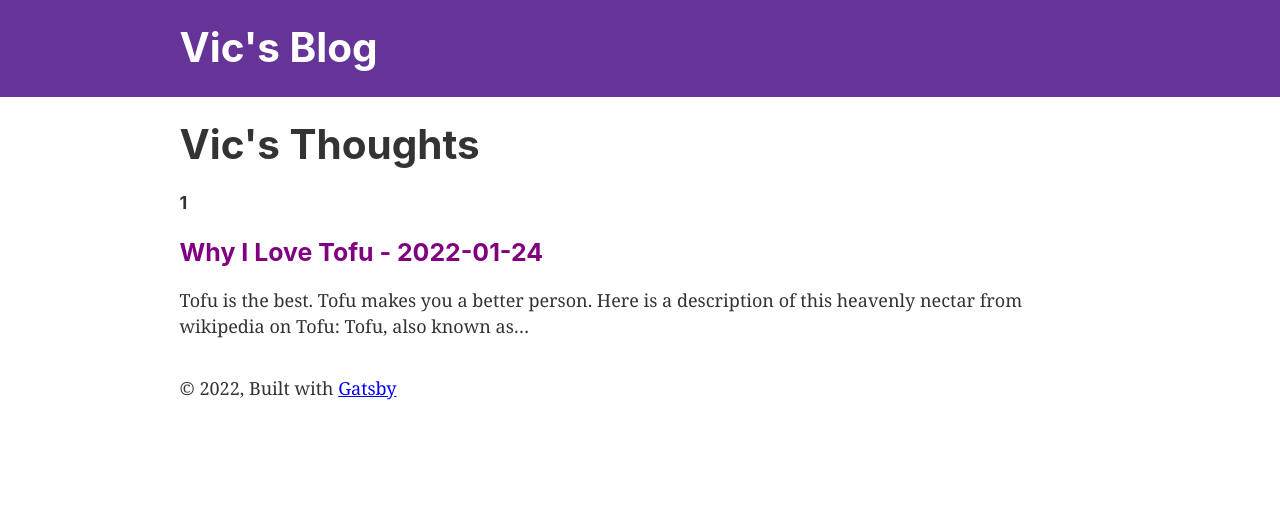
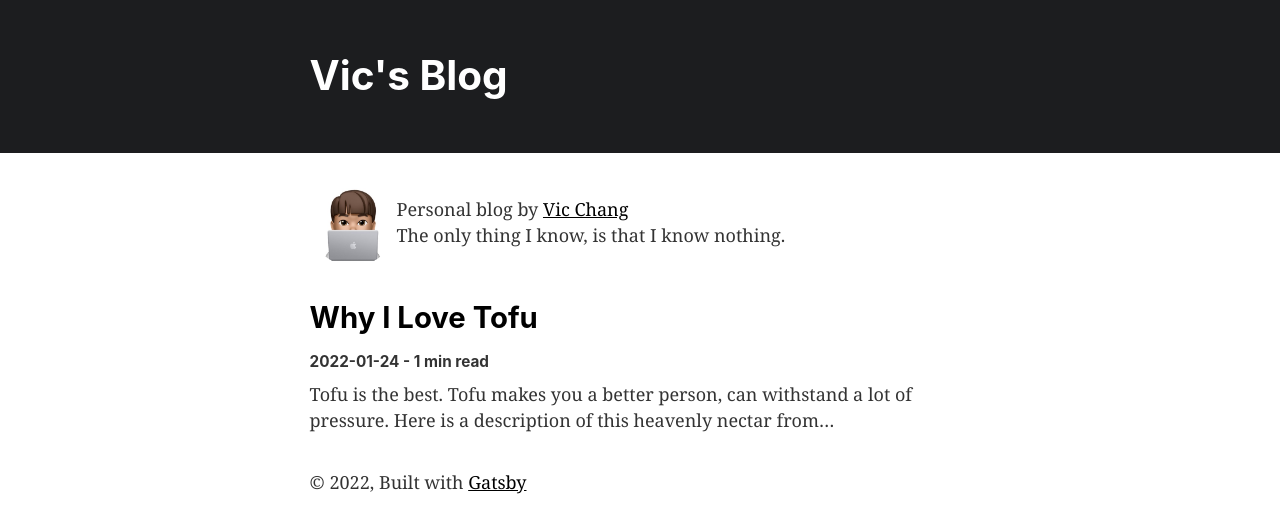
Before and after one commit to croissant0517/gatsby-blog, a Gatsby site: page / in a window 1280 px wide. Built offline with nearby package versions, Linux system fonts and the light colour scheme; Gatsby itself is replaced by a stand-in of ours.

Commit message:
add personal introduction

```diff
--- a/src/components/header.js
+++ b/src/components/header.js
@@ -5,15 +5,15 @@ import { Link } from "gatsby"
 const Header = ({ siteTitle }) => (
   <header
     style={{
-      background: `rebeccapurple`,
+      background: `#1c1d1f`,
       marginBottom: `1.45rem`,
     }}
   >
     <div
       style={{
         margin: `0 auto`,
-        maxWidth: 960,
-        padding: `1.45rem 1.0875rem`,
+        maxWidth: 700,
+        padding: `3rem 1.0875rem`,
       }}
     >
       <h1 style={{ margin: 0 }}>
--- /dev/null
+++ b/src/components/introduction.js
@@ -0,0 +1,29 @@
+import * as React from "react"
+import { StaticImage } from "gatsby-plugin-image"
+import styled from "styled-components"
+
+const IntroduceContainer = styled.div`
+    display: flex;
+    justify-content: flex-start;
+    align-items: center;
+    margin-bottom: 2rem;
+`
+
+const IntroduceContent = styled.div`
+    display: flex;
+    flex-direction: column;
+`
+
+const Introduce = () => {
+    return (
+        <IntroduceContainer>
+            <StaticImage src="../images/5565F4C7-E1EB-4CA1-88D3-E7289FEDB336.png" alt="my-photo" width={87} height={87}/>
+            <IntroduceContent>
+                <span>Personal blog by <a href="https://github.com/croissant0517">Vic Chang</a></span>
+                <span>The only thing I know, is that I know nothing.</span>
+            </IntroduceContent>
+        </IntroduceContainer>
+    )
+}
+
+export default Introduce;
--- a/src/components/layout.css
+++ b/src/components/layout.css
@@ -51,7 +51,7 @@ template {
   display: none;
 }
 a {
-  background-color: transparent;
+  color: black;
   -webkit-text-decoration-skip: objects;
 }
 a:active,
--- a/src/components/layout.js
+++ b/src/components/layout.js
@@ -29,7 +29,7 @@ const Layout = ({ children }) => {
       <div
         style={{
           margin: `0 auto`,
-          maxWidth: 960,
+          maxWidth: 700,
           padding: `0 1.0875rem 1.45rem`,
         }}
       >
--- a/src/markdown-pages/tofu.md
+++ b/src/markdown-pages/tofu.md
@@ -5,15 +5,15 @@ date: "2022-01-24"
 
 ### Tofu is the best.
 
-Tofu makes you a better person.
+Tofu makes you a better person, can withstand a lot of pressure.
 
 Here is a description of this heavenly nectar from wikipedia on [Tofu](https://en.wikipedia.org/wiki/Tofu):
 
-> Tofu, also known as bean curd, is a food prepared by coagulating
-> soy milk and then pressing the resulting curds into solid white
-> blocks of varying softness; it can be silken, soft, firm, extra
-> firm or super firm. Beyond these broad textural categories,
-> there are many varieties of tofu. It has a subtle flavor,
-> so it can be used in savory and sweet dishes. It is often
-> seasoned or marinated to suit the dish and its flavors, and
-> due to its spongy texture it absorbs flavours well.
+Tofu, also known as bean curd, is a food prepared by coagulating
+soy milk and then pressing the resulting curds into solid white
+blocks of varying softness; it can be silken, soft, firm, extra
+firm or super firm. Beyond these broad textural categories,
+there are many varieties of tofu. It has a subtle flavor,
+so it can be used in savory and sweet dishes. It is often
+seasoned or marinated to suit the dish and its flavors, and
+due to its spongy texture it absorbs flavours well.
--- a/src/pages/index.js
+++ b/src/pages/index.js
@@ -4,34 +4,40 @@ import styled from "styled-components"
 import slugify from '@sindresorhus/slugify';
 
 import Layout from "../components/layout"
+import Introduce from "../components/introduction";
 import Seo from "../components/seo"
 
 const BlogLink = styled(Link)`
   text-decoration: none;
 `
 
-const BlogTitle = styled.h3`
-  width: max-content;
+const BlogTitle = styled.h2`
   margin-bottom: 20px;
-  color: purple;
+  color: black;
+`
+
+const BlogTimeToRead = styled.h5`
+  margin-bottom: 10px;
 `
 
 const IndexPage = ({ data }) => {
   return (
     <Layout>
       <Seo title="Home" />
+      <Introduce />
       <div>
-        <h1>Vic's Thoughts</h1>
-        <h4>{ data.allMarkdownRemark.totalCount }</h4>
         {
           data.allMarkdownRemark.edges.map(({ node }) => {
             return (
               <div key={node.id} >
                 <BlogLink to={slugify(node.frontmatter.title)} >
                   <BlogTitle>
-                    <span>{node.frontmatter.title} - {node.frontmatter.date}</span>
+                    <span>{node.frontmatter.title}</span>
                   </BlogTitle>
                 </BlogLink>
+                <BlogTimeToRead>
+                  <span>{node.frontmatter.date} - {node.timeToRead} min read</span>
+                </BlogTimeToRead>
                 <p>{node.excerpt}</p>
               </div>
             )
@@ -55,6 +61,7 @@ export const query = graphql`
             title
           }
           html
+          timeToRead
           excerpt
         }
       }
```
Also changed, not shown: src/pages/{MarkdownRemark.frontmatter__title}.js (+11 -2 lines), src/images/5565F4C7-E1EB-4CA1-88D3-E7289FEDB336.png (added).
